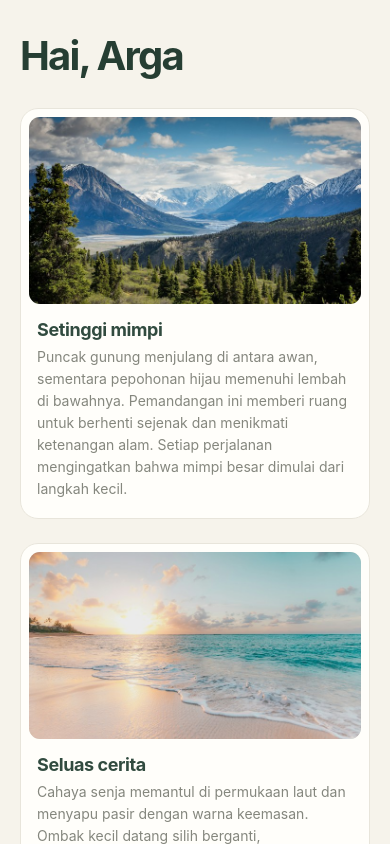
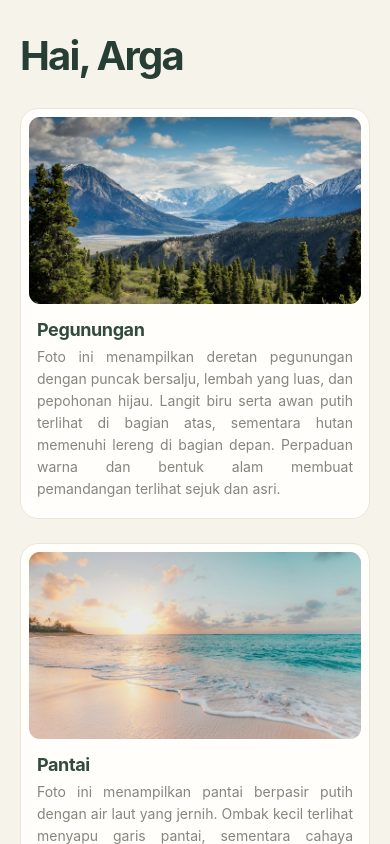
Before and after one commit to yurawawawawa/Tugas-PPK----1, a React Native app: screen / in a window 390 px wide. Built offline with nearby package versions, Linux system fonts and the light colour scheme.

Commit message:
Justify photo captions and use descriptive titles

```diff
--- a/App.js
+++ b/App.js
@@ -24,13 +24,13 @@ export default function App() {
                   />
                 </View>
                 <View style={styles.caption}>
-                  <Text style={styles.captionTitle}>Setinggi mimpi</Text>
+                  <Text style={styles.captionTitle}>Pegunungan</Text>
                   <Text style={styles.captionText}>
-                    Puncak gunung menjulang di antara awan, sementara pepohonan
-                    hijau memenuhi lembah di bawahnya. Pemandangan ini memberi
-                    ruang untuk berhenti sejenak dan menikmati ketenangan alam.
-                    Setiap perjalanan mengingatkan bahwa mimpi besar dimulai dari
-                    langkah kecil.
+                    Foto ini menampilkan deretan pegunungan dengan puncak
+                    bersalju, lembah yang luas, dan pepohonan hijau. Langit biru
+                    serta awan putih terlihat di bagian atas, sementara hutan
+                    memenuhi lereng di bagian depan. Perpaduan warna dan bentuk
+                    alam membuat pemandangan terlihat sejuk dan asri.
                   </Text>
                 </View>
               </View>
@@ -45,13 +45,13 @@ export default function App() {
                   />
                 </View>
                 <View style={styles.caption}>
-                  <Text style={styles.captionTitle}>Seluas cerita</Text>
+                  <Text style={styles.captionTitle}>Pantai</Text>
                   <Text style={styles.captionText}>
-                    Cahaya senja memantul di permukaan laut dan menyapu pasir
-                    dengan warna keemasan. Ombak kecil datang silih berganti,
-                    menghadirkan suasana yang hangat dan menenangkan. Di tepi
-                    pantai, hari yang panjang terasa lebih ringan saat dinikmati
-                    perlahan, tanpa perlu terburu-buru.
+                    Foto ini menampilkan pantai berpasir putih dengan air laut
+                    yang jernih. Ombak kecil terlihat menyapu garis pantai,
+                    sementara cahaya matahari memberi warna keemasan pada pasir
+                    dan permukaan air. Di dekat cakrawala, langit tampak hangat
+                    dengan awan yang mendapat pantulan cahaya matahari.
                   </Text>
                 </View>
               </View>
@@ -124,6 +124,7 @@ const styles = StyleSheet.create({
   captionText: {
     fontSize: 14,
     lineHeight: 22,
+    textAlign: 'justify',
     color: '#85877E',
     marginTop: 4,
   },
```
Also changed, not shown: screenshots/tampilan-aplikasi.png.
